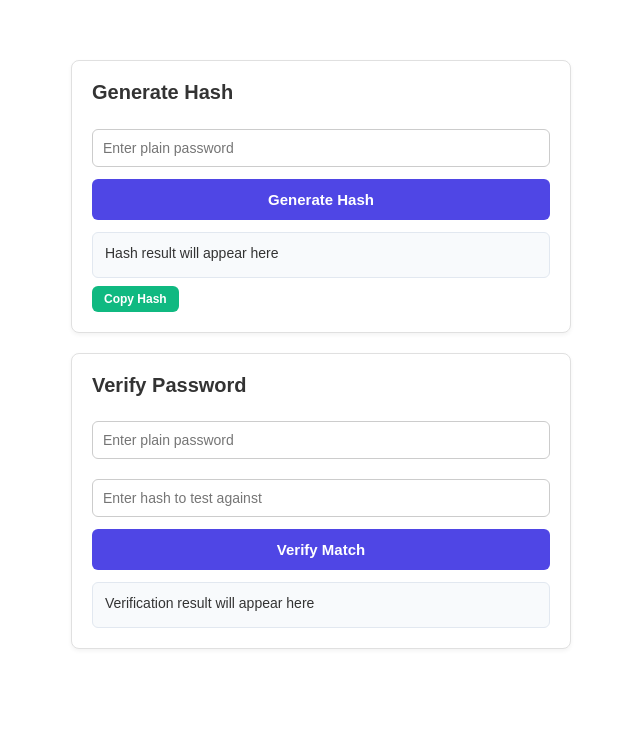
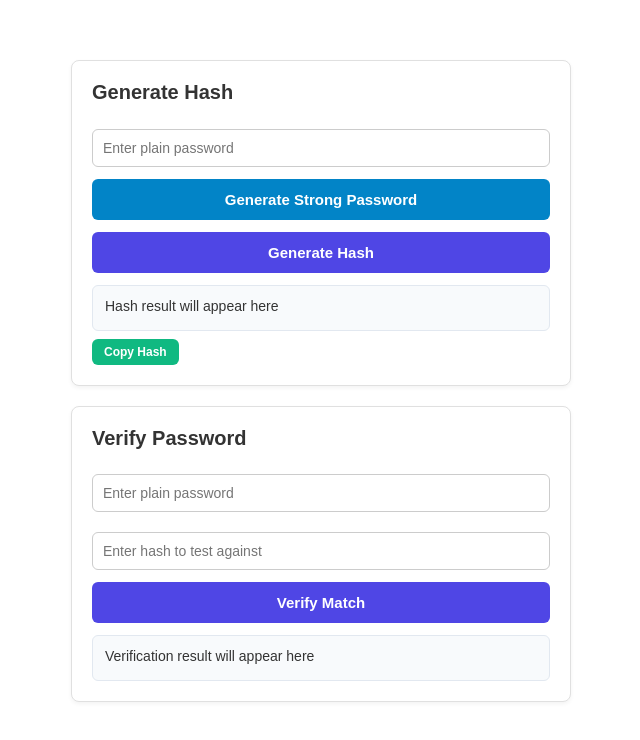
Before and after one commit to Chuan-dev086/Password-Hasher, a website: page public/index.html in a window 1280 px wide. Shown: the whole page, without its empty margins (319-959 px from the left). Drawn offline with Linux system fonts and the light colour scheme.

Commit message:
feat:add secure random password generator in frontend

```diff
--- a/public/index.css
+++ b/public/index.css
@@ -61,3 +61,12 @@ button:hover {
   min-height: 20px;
   font-size: 14px;
 }
+
+.btn-pwd {
+  background-color: #0284c7;
+  margin-bottom: 12px;
+}
+
+.btn-pwd:hover{
+    background-color: darkblue;
+}
--- a/public/index.html
+++ b/public/index.html
@@ -14,6 +14,9 @@
         id="passwordInput"
         placeholder="Enter plain password"
       />
+      <button onclick="generateStrongPassword()" class="btn-pwd">
+        Generate Strong Password
+      </button>
       <button onclick="handleHash()">Generate Hash</button>
       <div class="result-box" id="hashResult">Hash result will appear here</div>
       <button class="copy-btn" onclick="copyHash()">Copy Hash</button>
--- a/public/script.js
+++ b/public/script.js
@@ -24,6 +24,21 @@ const resetVerifyResult = () => {
 
 verifyPasswordInput.addEventListener("input", resetVerifyResult);
 verifyHashInput.addEventListener("input", resetVerifyResult);
+
+function generateStrongPassword() {
+  const length = 16;
+  const chars =
+    "ABCDEFGHIJKLMNOPQRSTUVWXYZabcdefghijklmnopqrstuvwxyz0123456789!@#$%^&*";
+  let securePassword = "";
+
+  for (let i = 0; i < 16; i++) {
+    const randomIndex = Math.floor(Math.random() * chars.length);
+    securePassword += chars[randomIndex];
+  }
+  document.getElementById("passwordInput").value = securePassword;
+  document.getElementById("hashResult").innerText =
+    "Hash result will appear here";
+}
 
 // function that generate hash
 async function handleHash() {
@@ -59,7 +74,6 @@ async function copyHash() {
   }
   await navigator.clipboard.writeText(hashText);
   verifyHashInput.value = hashText;
-  // 自动填入新哈希后，也顺便把上一次残留的验证结果清空
   resetVerifyResult();
   alert("Copied to clipboard and auto-filled into verification box!");
 }
```
